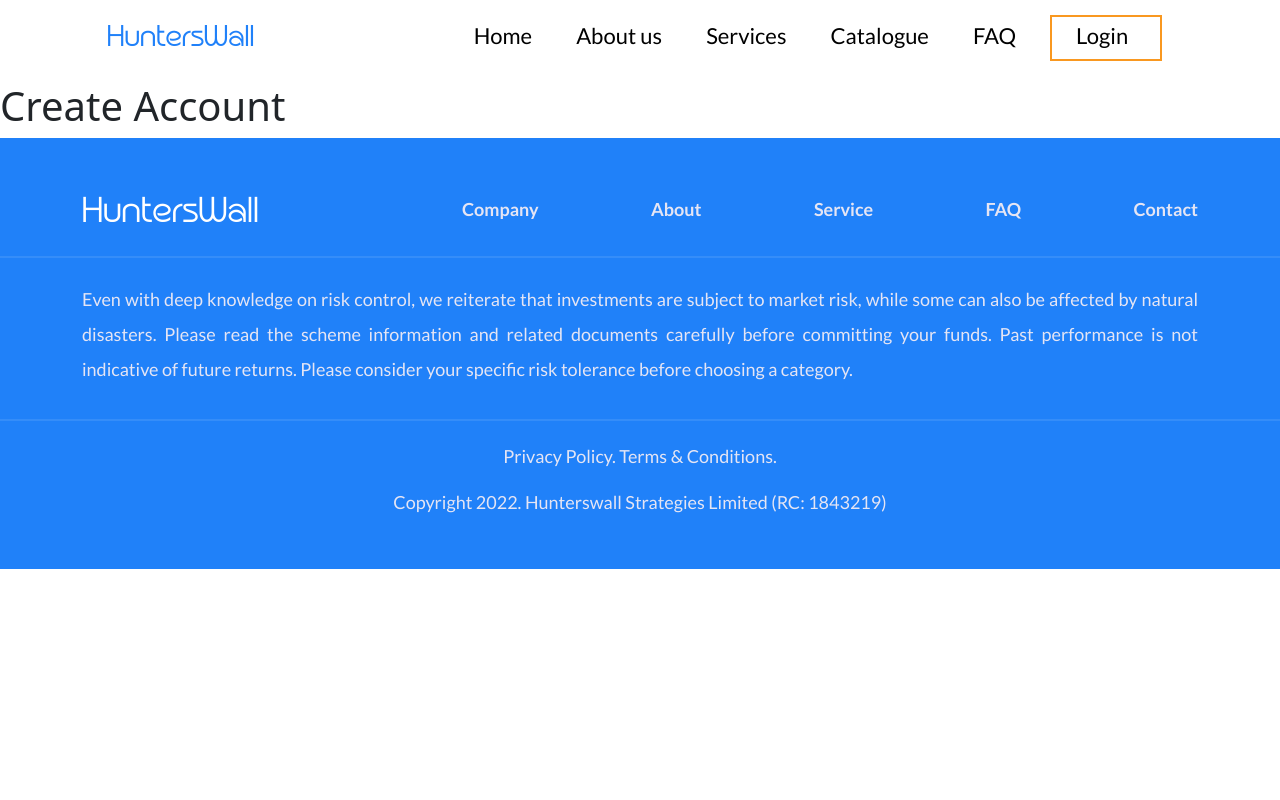
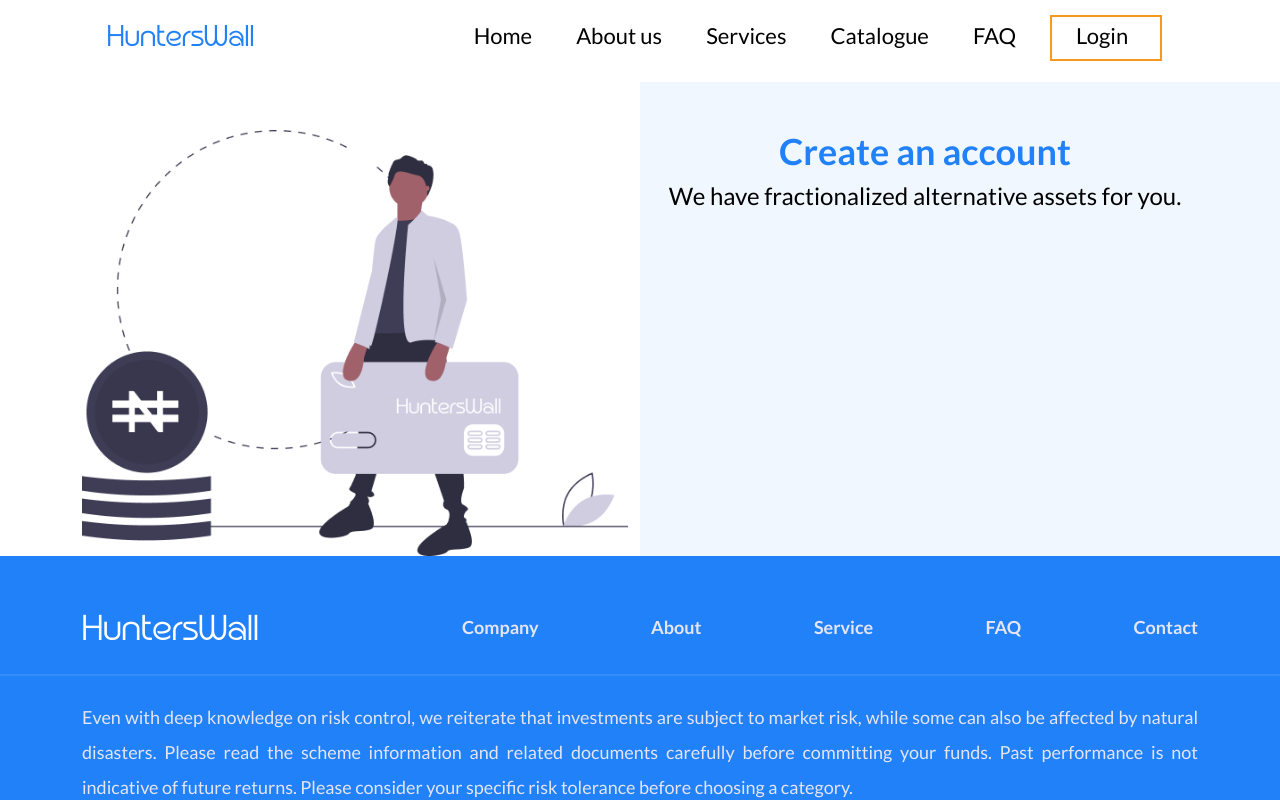
Before and after one commit to Dreezy305/HuntersWall, a Next.js app: page /createAcc in a window 1280 px wide. Shown: the top 800 px of the page. Built offline with nearby package versions, Linux system fonts and the light colour scheme.

Commit message:
linear gradient

```diff
--- a/pages/createAcc.js
+++ b/pages/createAcc.js
@@ -2,11 +2,35 @@ import React from "react";
 import Layout from "../layouts";
 
 function CreateAcc() {
+  const image = {
+    img: "/img/createacc.png",
+  };
   return (
     <Layout>
-      <h1>Create Account</h1>
+      <section className="createAcc">
+        <div className="container ">
+          <div className="row">
+            <div className="col-lg-6 pt-5 createAcc_rightCol">
+              <img
+                src={image.img}
+                alt="create_account_illustration"
+                className="img-fluid"
+              />
+            </div>
+            <div className="col-lg-6 pt-5 text-center createAcc_leftCol">
+              <h2>Create an account</h2>
+              <p className="mb-4">
+                We have fractionalized alternative assets for you.
+              </p>
+            </div>
+          </div>
+        </div>
+      </section>
     </Layout>
   );
 }
 
 export default CreateAcc;
+
+// background: white;
+// box-shadow: -112px 0px 0px 0px white
--- a/styles/globals.scss
+++ b/styles/globals.scss
@@ -367,6 +367,32 @@
   }
 }
 
+/** CREATE ACC STYLES */
+.createAcc {
+  background: linear-gradient(90deg, #ffffff 50%, #f1f7ff 50%);
+  &_rightCol {
+  }
+  &_leftCol {
+    // background: #f1f7ff;
+    h2 {
+      color: #2081f9;
+      font-family: Lato;
+      font-style: normal;
+      font-weight: 600;
+      font-size: 36px;
+      line-height: 43px;
+    }
+    p {
+      font-family: Lato;
+      font-style: normal;
+      font-weight: normal;
+      font-size: 24px;
+      line-height: 29px;
+      color: #000000;
+    }
+  }
+}
+
 /** MOBILE RESPONSIVENESS STYLES FOR SMALL SCREENS */
 @media screen and (max-width: 600px) {
   .home {
```
Also changed, not shown: public/img/createacc.png (added).
